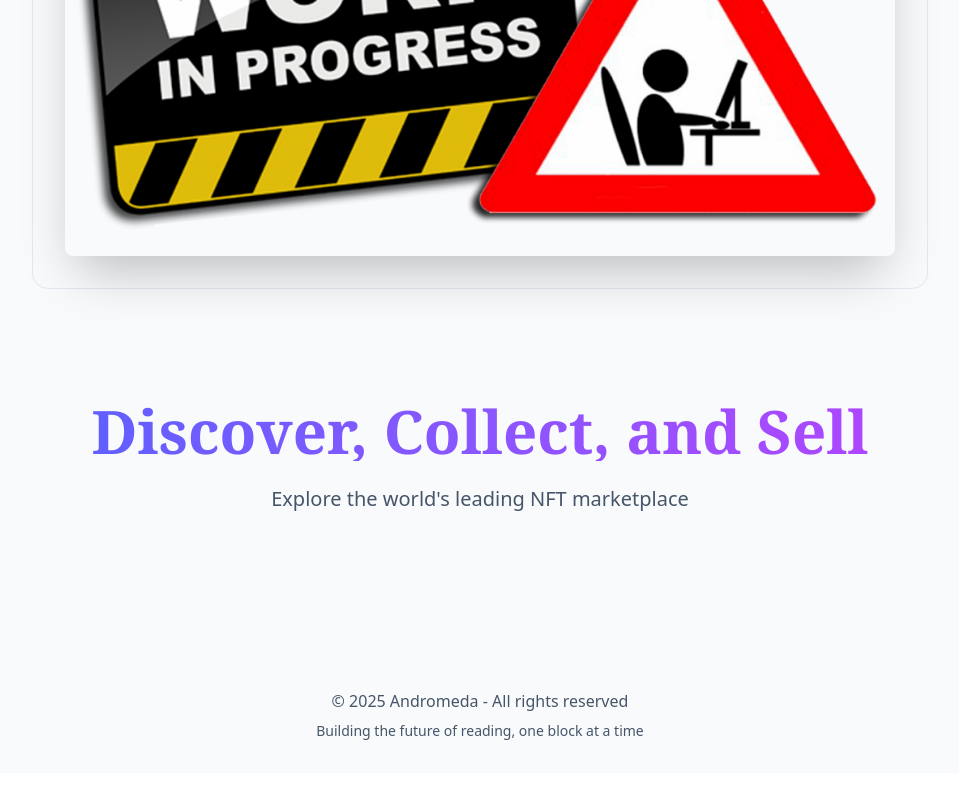
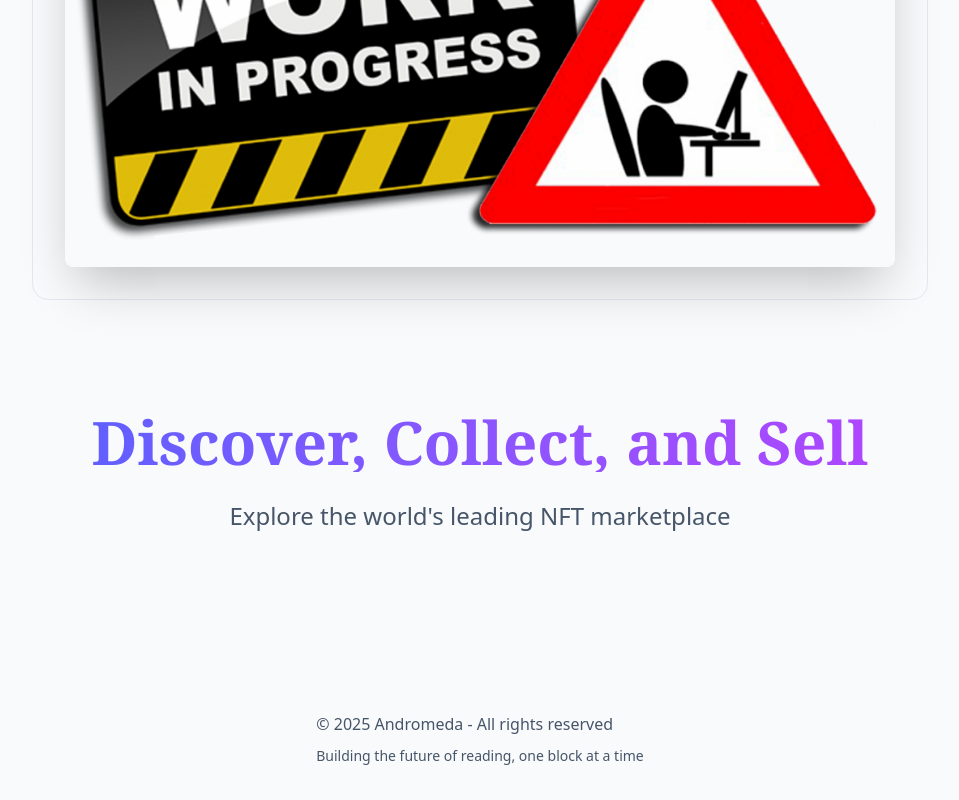
Before and after one commit to nova-collective/andromeda, a Next.js app: page / in a window 1280 px wide. Shown: the part 691-1491 px from the top of the page, without its empty margins (160-1119 px from the left). Before the commit the page ends 1464 px from the top, so only its background shows below. Built offline with nearby package versions, Linux system fonts and the light colour scheme.

Commit message:
feat(AN-17): Paragraph component implementation

```diff
--- a/src/app/admin/AdminClient.tsx
+++ b/src/app/admin/AdminClient.tsx
@@ -1,7 +1,7 @@
 "use client";
 import React from 'react';
 
-import { Heading } from '@/app/components';
+import { Heading, Paragraph } from '@/app/components';
 import { WithAuth } from '@/app/components/services';
 import { type User } from '@/app/lib/types';
 
@@ -14,7 +14,7 @@ function AdminView({ user }: { user: User }) {
     <main className="min-h-screen bg-surfaceAlt px-gutter py-section">
       <div className="max-w-4xl mx-auto space-y-component">
   <Heading level={1} className="text-3xl font-bold text-textBase">Admin Dashboard</Heading>
-        <p className="text-textMuted">Welcome, {user.username} (Admin)</p>
+  <Paragraph muted>Welcome, {user.username} (Admin)</Paragraph>
       </div>
     </main>
   );
--- /dev/null
+++ b/src/app/components/atoms/Paragraph/Paragraph.tsx
@@ -0,0 +1,52 @@
+import React, { type HTMLAttributes } from 'react';
+
+export type ParagraphSize = 'sm' | 'base' | 'lg' | 'xl';
+export type ParagraphAlign = 'left' | 'center' | 'right';
+
+export interface ParagraphProps extends HTMLAttributes<HTMLParagraphElement> {
+  /** Visual size variant */
+  size?: ParagraphSize;
+  /** Muted text style using semantic token */
+  muted?: boolean;
+  /** Text alignment */
+  align?: ParagraphAlign;
+  /** Optional to render a different element (e.g. span, div) while keeping paragraph styling */
+  as?: React.ElementType;
+  children?: React.ReactNode;
+}
+
+const sizeClassMap: Record<ParagraphSize, string> = {
+  sm: 'text-sm',
+  base: 'text-base',
+  lg: 'text-lg',
+  xl: 'text-xl md:text-2xl',
+};
+
+const alignClassMap: Record<ParagraphAlign, string> = {
+  left: 'text-left',
+  center: 'text-center',
+  right: 'text-right',
+};
+
+export const Paragraph: React.FC<ParagraphProps> = ({
+  size = 'base',
+  muted = false,
+  align = 'left',
+  as: Component = 'p',
+  className = '',
+  children,
+  ...rest
+}) => {
+  const colorClass = muted ? 'text-textMuted' : 'text-textBase';
+  const sizeClass = sizeClassMap[size];
+  const alignClass = alignClassMap[align];
+  const classes = `font-sans leading-relaxed ${colorClass} ${sizeClass} ${alignClass} ${className}`.trim();
+
+  return (
+    <Component className={classes} {...rest}>
+      {children}
+    </Component>
+  );
+};
+
+export default Paragraph;
--- /dev/null
+++ b/src/app/components/atoms/Paragraph/index.ts
@@ -0,0 +1,2 @@
+export * from './Paragraph';
+export { Paragraph as default } from './Paragraph';
--- a/src/app/components/atoms/index.ts
+++ b/src/app/components/atoms/index.ts
@@ -34,3 +34,7 @@ export type { ButtonProps, ButtonVariant, ButtonSize } from './Button';
 // Heading Atom
 export { Heading } from './Heading/Heading';
 export type { HeadingProps, HeadingAlign, HeadingLevel } from './Heading/Heading';
+
+// Paragraph Atom
+export { Paragraph } from './Paragraph/Paragraph';
+export type { ParagraphProps, ParagraphSize, ParagraphAlign } from './Paragraph/Paragraph';
--- a/src/app/components/index.tsx
+++ b/src/app/components/index.tsx
@@ -1,4 +1,4 @@
-import { Button, Heading } from './atoms';
+import { Button, Heading, Paragraph } from './atoms';
 import { Card, Header, UserProfile } from './organisms';
 import { ThemeProvider, useTheme } from './providers';
 import { WithAuth } from './services';
@@ -10,6 +10,7 @@ export {
     Card,
     GridLayout,
     Header,
+    Paragraph,
     ThemeProvider,
     UserProfile,
     useTheme,
--- a/src/app/components/organisms/UserProfile/UserProfile.tsx
+++ b/src/app/components/organisms/UserProfile/UserProfile.tsx
@@ -1,5 +1,7 @@
 'use client';
 import React, { useState, useEffect } from 'react';
+
+import { Paragraph } from '@/app/components';
 
 import { type IUser } from '../../../lib/types';
 
@@ -101,8 +103,8 @@ export function UserProfile({ walletAddress }: UserProfileProps) {
   return (
     <div className="font-sans">
       <h2 className="font-serif font-bold">User Profile</h2>
-      <p>Wallet: {user.walletAddress}</p>
-      <p>Theme: {user.settings?.theme}</p>
+      <Paragraph>Wallet: {user.walletAddress}</Paragraph>
+      <Paragraph>Theme: {user.settings?.theme}</Paragraph>
       <button onClick={() => void updateUserSettings({ theme: 'dark', notifications: true })}>
         Switch to Dark Mode
       </button>
--- a/src/app/page.tsx
+++ b/src/app/page.tsx
@@ -5,6 +5,7 @@ import Image from 'next/image';
 import {
   Header,
   Heading,
+  Paragraph,
 } from '@/app/components';
 
 
@@ -23,9 +24,9 @@ export default function Home() {
           <Heading level={1} align="center" className="font-bold text-primary mb-4 flex items-center justify-center gap-3">
             Welcome to Andromeda
           </Heading>
-          <p className="text-xl text-secondary max-w-2xl mx-auto mb-8">
+          <Paragraph size="xl" align="center" className="text-secondary max-w-2xl mx-auto mb-8">
             A Web3 bookstore, from authors to readers
-          </p>
+          </Paragraph>
         </div>
 
         <div className="relative mb-12 max-w-4xl mx-auto">
@@ -45,18 +46,14 @@ export default function Home() {
           <Heading level={1} align="center" className="text-5xl md:text-6xl font-bold mb-6 bg-gradient-to-r from-indigo-500 to-purple-500 dark:from-indigo-400 dark:to-purple-400 bg-clip-text text-transparent">
             Discover, Collect, and Sell
           </Heading>
-          <p className="text-xl text-secondary max-w-2xl mx-auto">
+          <Paragraph size="xl" align="center" className="text-secondary max-w-2xl mx-auto">
             Explore the world&apos;s leading NFT marketplace
-          </p>
+          </Paragraph>
         </section>
 
         <footer className="mt-16 text-center">
-          <p className="text-secondary">
-            &copy; {new Date().getFullYear()} Andromeda - All rights reserved
-          </p>
-          <p className="text-secondary text-sm mt-2">
-            Building the future of reading, one block at a time
-          </p>
+          <Paragraph className="text-secondary">&copy; {new Date().getFullYear()} Andromeda - All rights reserved</Paragraph>
+          <Paragraph size="sm" muted className="text-secondary text-sm mt-2">Building the future of reading, one block at a time</Paragraph>
         </footer>
       </div>
     </>
```
Also changed, not shown: src/app/vds/page.tsx (+14 -14 lines), src/app/components/atoms/Paragraph/README.md (added), 1 other file (tests, documents, lock files or other folders).
